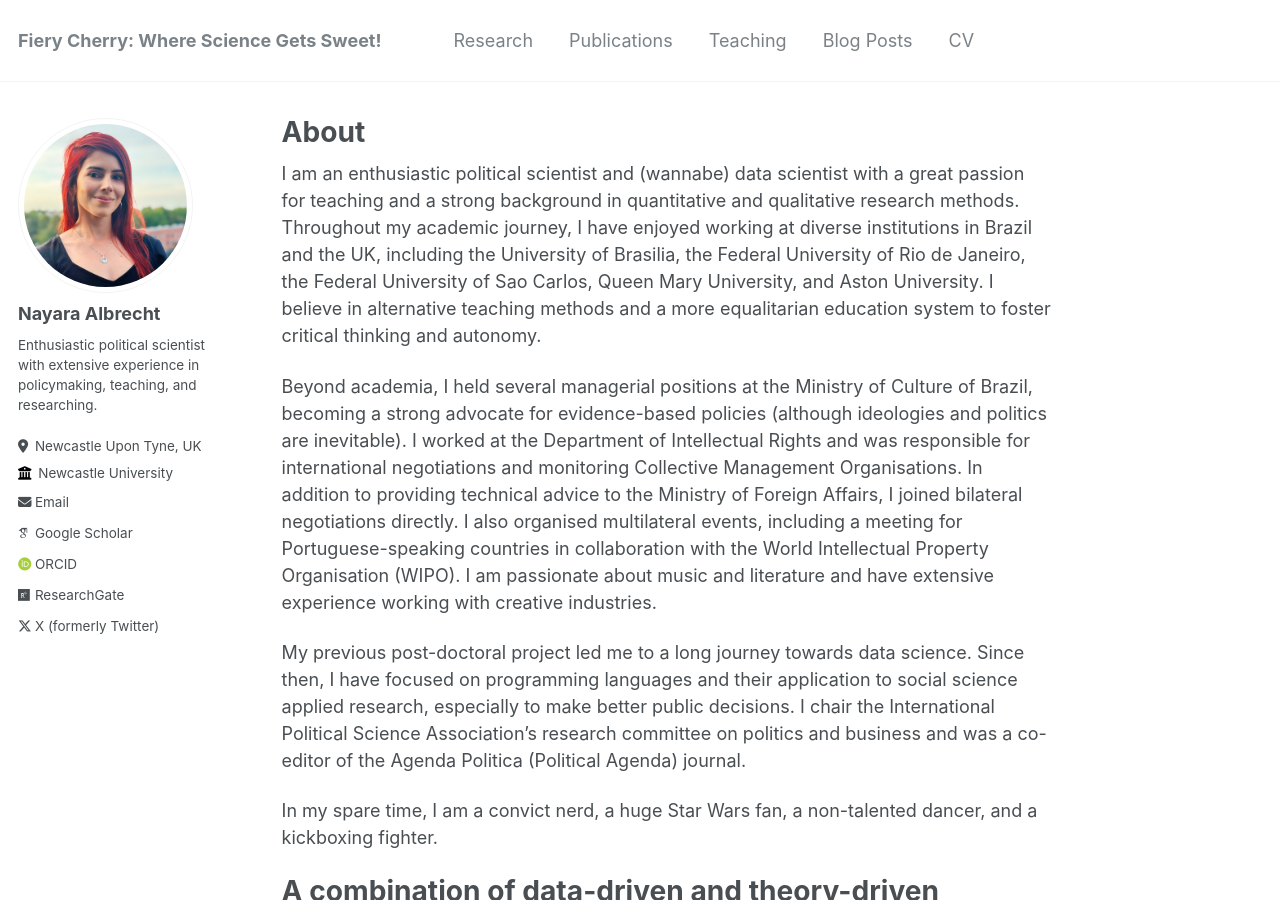
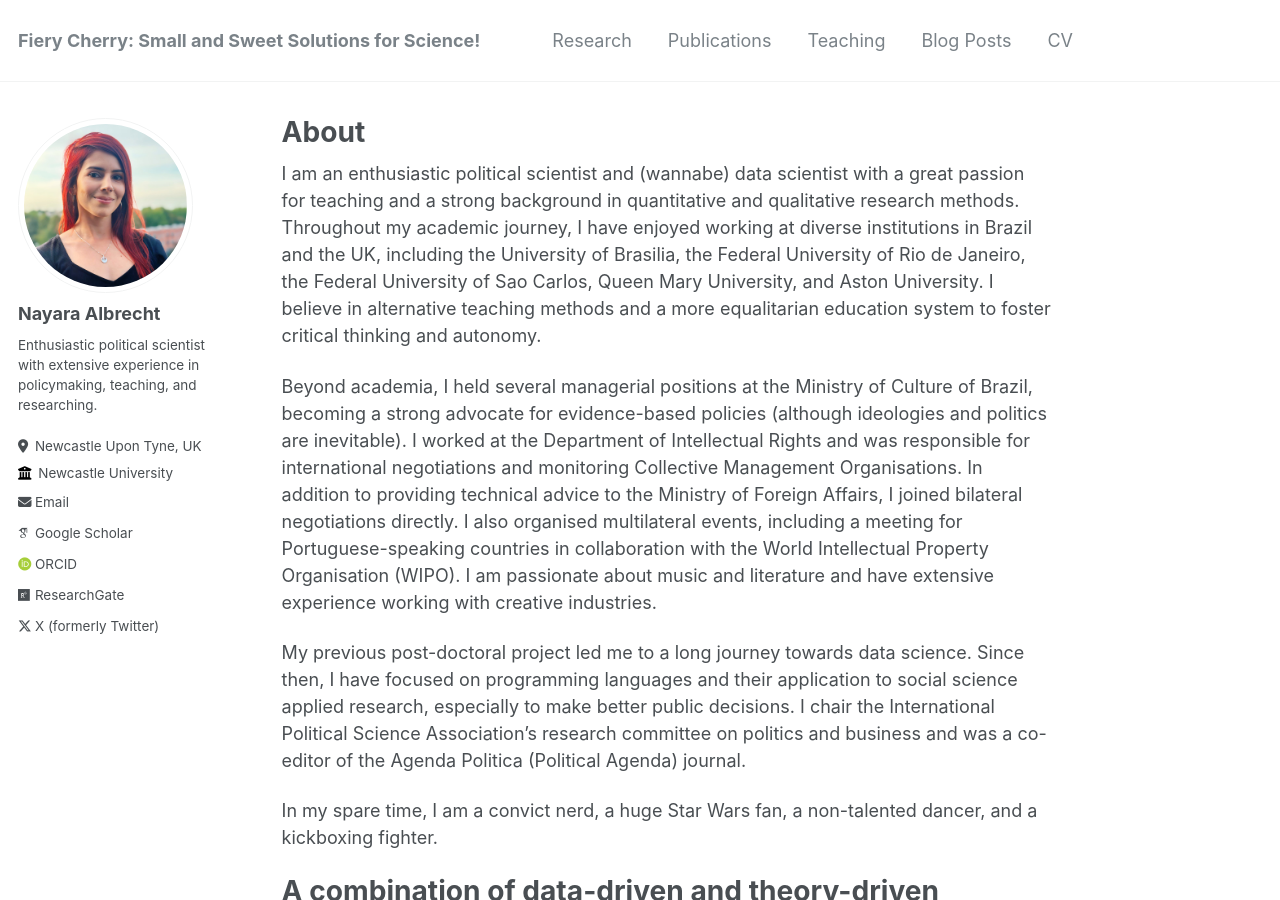
Before and after one commit to nayalbrecht/nayalbrecht.github.io, a Jekyll site: the page built from _pages/about.md, in a window 1280 px wide and 900 px high. Built offline with Jekyll 4.4.1, drawn with Linux system fonts in a browser that asks for light colours; some web fonts are replaced.

Commit message:
Update _config.yml

```diff
--- a/_config.yml
+++ b/_config.yml
@@ -8,7 +8,7 @@
 
 # Basic Site Settings
 locale                   : "en-UK"
-title                    : "Fiery Cherry: Where Science Gets Sweet!"
+title                    : "Fiery Cherry: Small and Sweet Solutions for Science!"
 title_separator          : "-"
 name                     : &name "Nayara Albrecht"
 description              : &description "Political scientist, wannabe data scientist, dancer, and fighter in free time"
```
